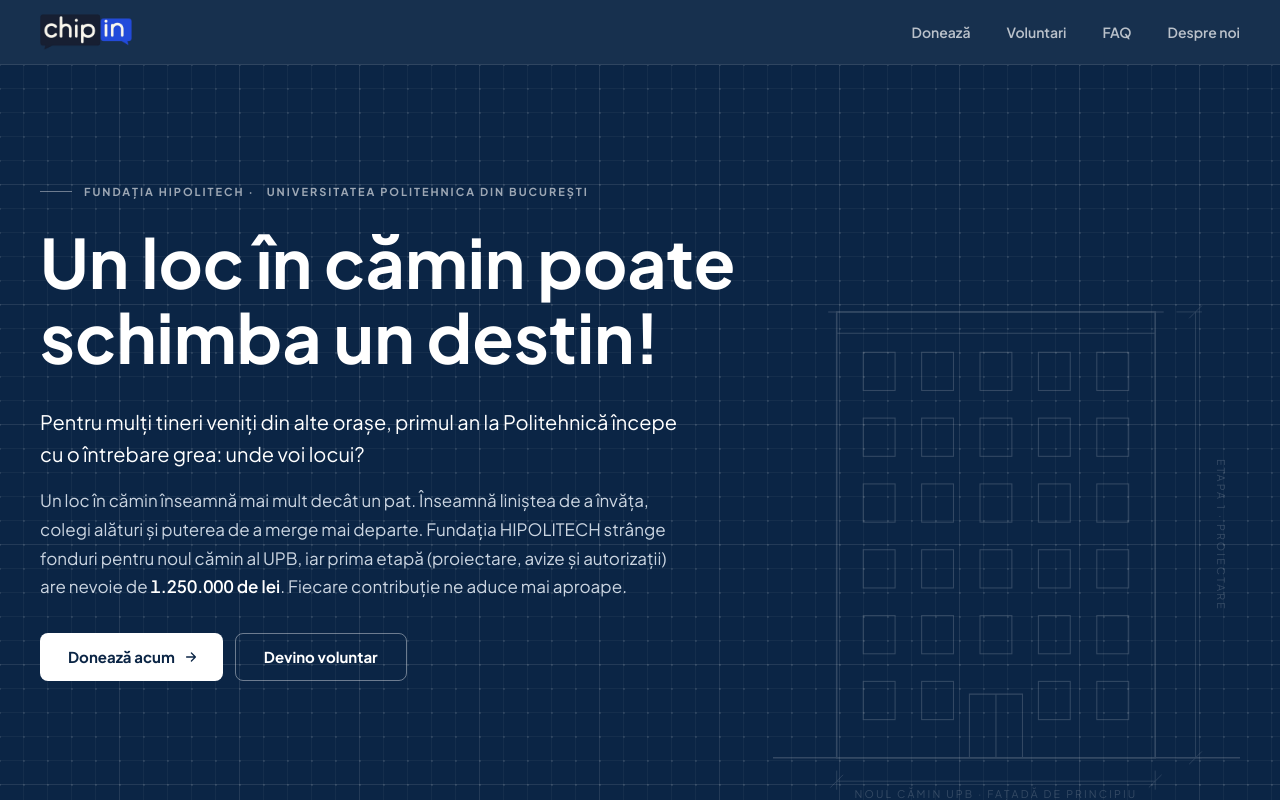
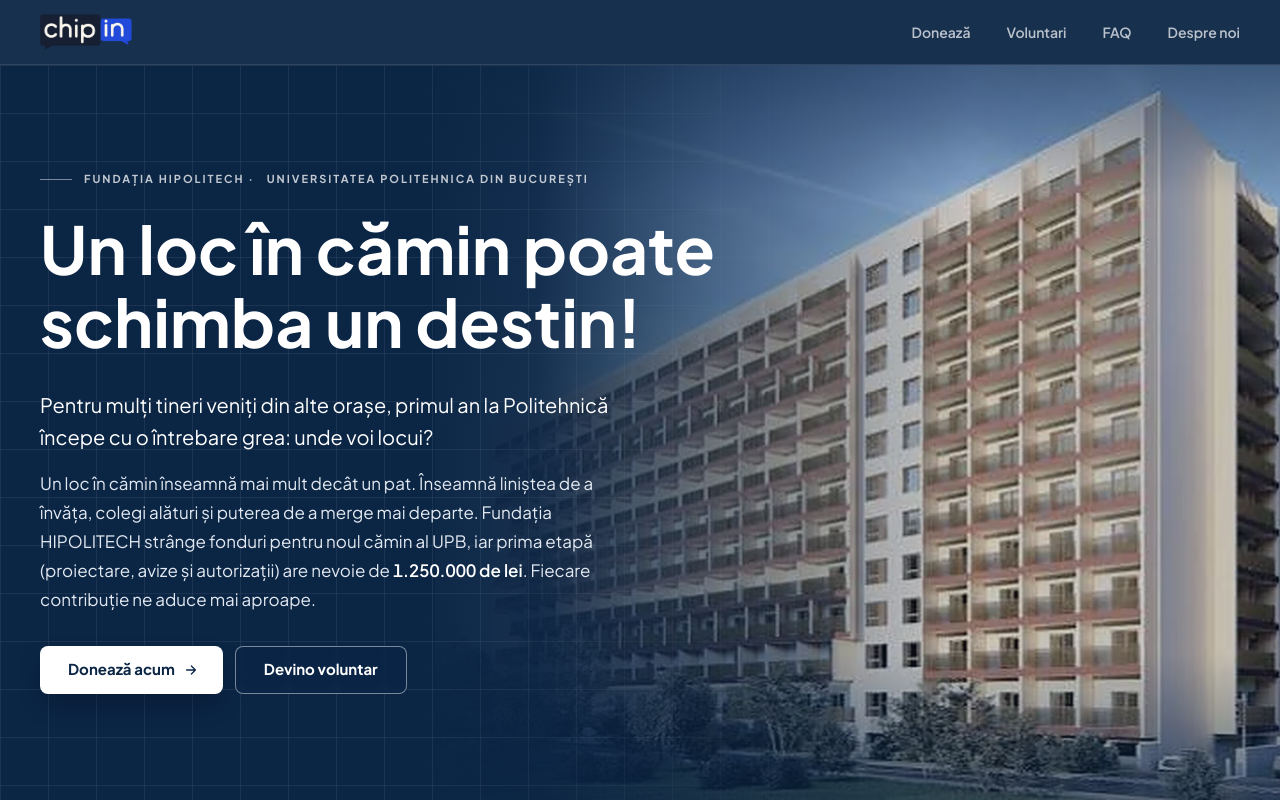
Before and after one commit to nigaua/startupupb, a React (Vite) app: page / in a window 1280 px wide. Built offline with nearby package versions, Linux system fonts and the light colour scheme; the HTML template or start-up script is replaced by a standard one.

Commit message:
Add desktop Hero dorms background photo with directional blueprint-to-photo scrim

```diff
--- a/src/App.tsx
+++ b/src/App.tsx
@@ -65,66 +65,6 @@ function CheckIcon() {
         strokeLinecap="round"
         strokeLinejoin="round"
       />
-    </svg>
-  );
-}
-
-/* Hairline façade drawing: the project is in its design stage, so the hero shows a blueprint. */
-function DormElevation() {
-  const floors = [0, 1, 2, 3, 4, 5];
-  const columns = [0, 1, 2, 3, 4];
-  return (
-    <svg
-      aria-hidden="true"
-      viewBox="0 0 440 540"
-      fill="none"
-      stroke="currentColor"
-      className="pointer-events-none absolute bottom-0 right-10 hidden h-[78%] max-h-[620px] w-auto text-white opacity-[0.16] xl:block"
-    >
-      <path d="M0 500H440" strokeWidth="1.5" />
-      <rect x="60" y="80" width="300" height="420" strokeWidth="1.5" />
-      <path d="M60 100H360M52 80H368" strokeWidth="1" />
-      {floors.map((floor) =>
-        columns.map((column) => {
-          const isEntrance = floor === 5 && column === 2;
-          return isEntrance ? null : (
-            <rect
-              key={`${floor}-${column}`}
-              x={85 + column * 55}
-              y={118 + floor * 62}
-              width="30"
-              height="36"
-              strokeWidth="1"
-            />
-          );
-        }),
-      )}
-      <path d="M185 500V440H235V500M210 440V500" strokeWidth="1" />
-      <path d="M398 80V500M392 86l12-12M392 506l12-12M380 80h24M380 500h24" strokeWidth="0.75" />
-      <path d="M60 522H360M54 528l12-12M354 528l12-12M60 512v18M360 512v18" strokeWidth="0.75" />
-      <text
-        x="418"
-        y="290"
-        fill="currentColor"
-        stroke="none"
-        fontSize="10"
-        letterSpacing="2"
-        transform="rotate(90 418 290)"
-        textAnchor="middle"
-      >
-        ETAPA 1 · PROIECTARE
-      </text>
-      <text
-        x="210"
-        y="538"
-        fill="currentColor"
-        stroke="none"
-        fontSize="10"
-        letterSpacing="2"
-        textAnchor="middle"
-      >
-        NOUL CĂMIN UPB · FAȚADĂ DE PRINCIPIU
-      </text>
     </svg>
   );
 }
@@ -302,25 +242,58 @@ export default function App() {
         {route === "/" && (
           /* HERO — prima pagină: doar prima parte până la cele două butoane */
           <section className="blueprint relative flex flex-1 flex-col overflow-hidden text-white">
-            <div className="relative mx-auto flex w-full max-w-[1320px] flex-1 flex-col justify-center px-5 pb-20 pt-10 sm:py-20 lg:px-10 lg:py-12">
-              <DormElevation />
+            {/* Desktop/PC architectural dorm background with seamless blueprint-to-photo scrim */}
+            <div aria-hidden="true" className="pointer-events-none absolute inset-0 hidden lg:block">
+              <img
+                src="/hero-camine.webp"
+                alt=""
+                fetchPriority="high"
+                decoding="async"
+                className="absolute inset-y-0 right-0 h-full w-[70%] object-cover object-center xl:w-[66%]"
+              />
+              {/* Left-to-right directional scrim: guarantees WCAG AAA contrast behind text while revealing the dorm clearly on the right */}
+              <div
+                className="absolute inset-0"
+                style={{
+                  background:
+                    "linear-gradient(90deg, #0B2545 0%, #0B2545 31%, rgba(11, 37, 69, 0.94) 42%, rgba(11, 37, 69, 0.56) 56%, rgba(11, 37, 69, 0.16) 76%, rgba(11, 37, 69, 0.24) 100%)",
+                }}
+              />
+              {/* Subtle top & bottom framing vignette to blend with navbar and viewport edge */}
+              <div
+                className="absolute inset-0"
+                style={{
+                  background:
+                    "linear-gradient(180deg, rgba(11, 37, 69, 0.48) 0%, rgba(11, 37, 69, 0) 18%, rgba(11, 37, 69, 0) 80%, rgba(11, 37, 69, 0.52) 100%)",
+                }}
+              />
+              {/* Faint blueprint grid fading from left into the architectural render */}
+              <div
+                className="architectural-grid absolute inset-0 opacity-20"
+                style={{
+                  maskImage: "linear-gradient(90deg, black 0%, black 34%, transparent 66%)",
+                  WebkitMaskImage: "linear-gradient(90deg, black 0%, black 34%, transparent 66%)",
+                }}
+              />
+            </div>
 
-              <p className="mb-6 inline-flex items-center gap-3 text-[11px] font-bold uppercase tracking-[0.18em] text-white/60">
-                <span className="h-px w-8 bg-white/40" />
+            <div className="relative z-10 mx-auto flex w-full max-w-[1320px] flex-1 flex-col justify-center px-5 pb-20 pt-10 sm:py-20 lg:px-10 lg:py-12">
+              <p className="mb-6 inline-flex items-center gap-3 text-[11px] font-bold uppercase tracking-[0.18em] text-white/75">
+                <span className="h-px w-8 bg-white/45" />
                 Fundația HIPOLITECH ·{" "}
                 <span className="sm:hidden">UPB</span>
                 <span className="hidden sm:inline">Universitatea Politehnica din București</span>
               </p>
-              <h1 className="relative max-w-[760px] text-balance text-[40px] font-bold leading-[1.1] tracking-normal sm:text-6xl xl:text-[68px]">
+              <h1 className="relative max-w-[680px] text-balance text-[40px] font-bold leading-[1.1] tracking-normal sm:text-6xl xl:text-[66px]">
                 Un loc în cămin poate schimba un destin!
               </h1>
 
-              <div className="relative mt-6 max-w-[640px] space-y-4 text-pretty sm:mt-8">
+              <div className="relative mt-6 max-w-[580px] space-y-4 text-pretty sm:mt-8">
                 <p className="text-lg leading-[1.6] text-white sm:text-xl">
                   Pentru mulți tineri veniți din alte orașe, primul an la Politehnică începe cu o
                   întrebare grea: unde voi locui?
                 </p>
-                <p className="text-base leading-[1.7] text-[#CBD5E1] sm:text-[17px]">
+                <p className="text-base leading-[1.7] text-[#E2E8F0] sm:text-[17px]">
                   Un loc în cămin înseamnă mai mult decât un pat. Înseamnă liniștea de a învăța,
                   colegi alături și puterea de a merge mai departe. Fundația HIPOLITECH strânge
                   fonduri pentru noul cămin al UPB, iar prima etapă (proiectare, avize și
@@ -337,7 +310,7 @@ export default function App() {
                     event.preventDefault();
                     navigate("/doneaza");
                   }}
-                  className="inline-flex min-h-12 items-center justify-center gap-2 whitespace-nowrap rounded-lg bg-white px-4 text-[15px] font-bold text-[#0B2545] transition-[background-color,scale] duration-150 ease-out hover:bg-[#F7F6F2] focus-visible:outline-2 focus-visible:outline-offset-2 focus-visible:outline-white active:scale-[0.96] sm:pe-6 sm:ps-7"
+                  className="inline-flex min-h-12 cursor-pointer items-center justify-center gap-2 whitespace-nowrap rounded-lg bg-white px-4 text-[15px] font-bold text-[#0B2545] shadow-[0_12px_28px_-8px_rgba(2,8,23,0.45)] transition-[background-color,transform] duration-150 ease-out hover:bg-[#F7F6F2] focus-visible:outline-2 focus-visible:outline-offset-2 focus-visible:outline-white active:scale-[0.97] sm:pe-6 sm:ps-7"
                 >
                   Donează acum <ArrowRightIcon />
                 </a>
@@ -347,7 +320,7 @@ export default function App() {
                     event.preventDefault();
                     navigate("/voluntari");
                   }}
-                  className="inline-flex min-h-12 items-center justify-center whitespace-nowrap rounded-lg border border-white/40 px-4 text-[15px] font-bold text-white transition-[background-color,border-color,scale] duration-150 ease-out hover:border-white hover:bg-white/10 focus-visible:outline-2 focus-visible:outline-offset-2 focus-visible:outline-white active:scale-[0.96] sm:px-7"
+                  className="inline-flex min-h-12 cursor-pointer items-center justify-center whitespace-nowrap rounded-lg border border-white/45 bg-[#0B2545]/45 px-4 text-[15px] font-bold text-white backdrop-blur-[2px] transition-[background-color,border-color,transform] duration-150 ease-out hover:border-white hover:bg-[#0B2545]/70 focus-visible:outline-2 focus-visible:outline-offset-2 focus-visible:outline-white active:scale-[0.97] sm:px-7"
                 >
                   Devino voluntar
                 </a>
```
Also changed, not shown: public/hero-camine.webp (added).
